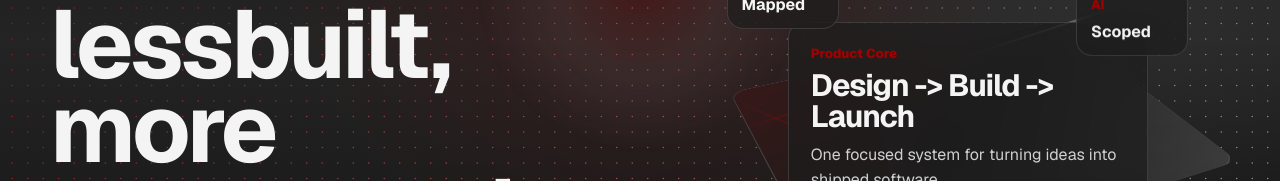
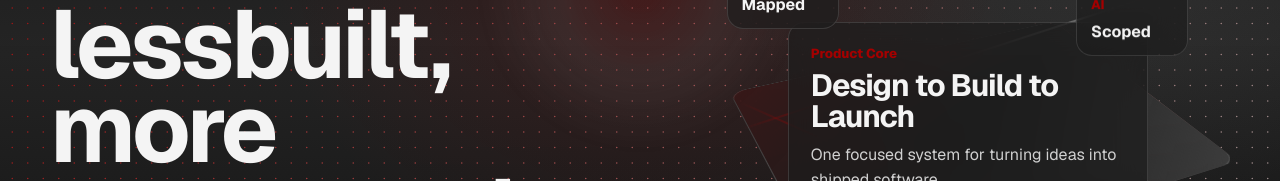
Before and after one commit to aswab007-ops/Redesign, a React (Vite) app: page / in a window 1280 px wide. Shown: the part 330-511 px from the top of the page. Built offline with nearby package versions, Linux system fonts and the light colour scheme.

Commit message:
Fix build config

```diff
--- a/src/main.jsx
+++ b/src/main.jsx
@@ -169,7 +169,7 @@ function App() {
               <div className="flow-line line-two" />
               <div className="flow-card primary-flow">
                 <span>Product Core</span>
-                <strong>Design -> Build -> Launch</strong>
+                <strong>Design to Build to Launch</strong>
                 <p>One focused system for turning ideas into shipped software.</p>
               </div>
               <div className="flow-node node-a"><span>UX</span><strong>Mapped</strong></div>
```
Also changed, not shown: 1 other file (tests, documents, lock files or other folders).
